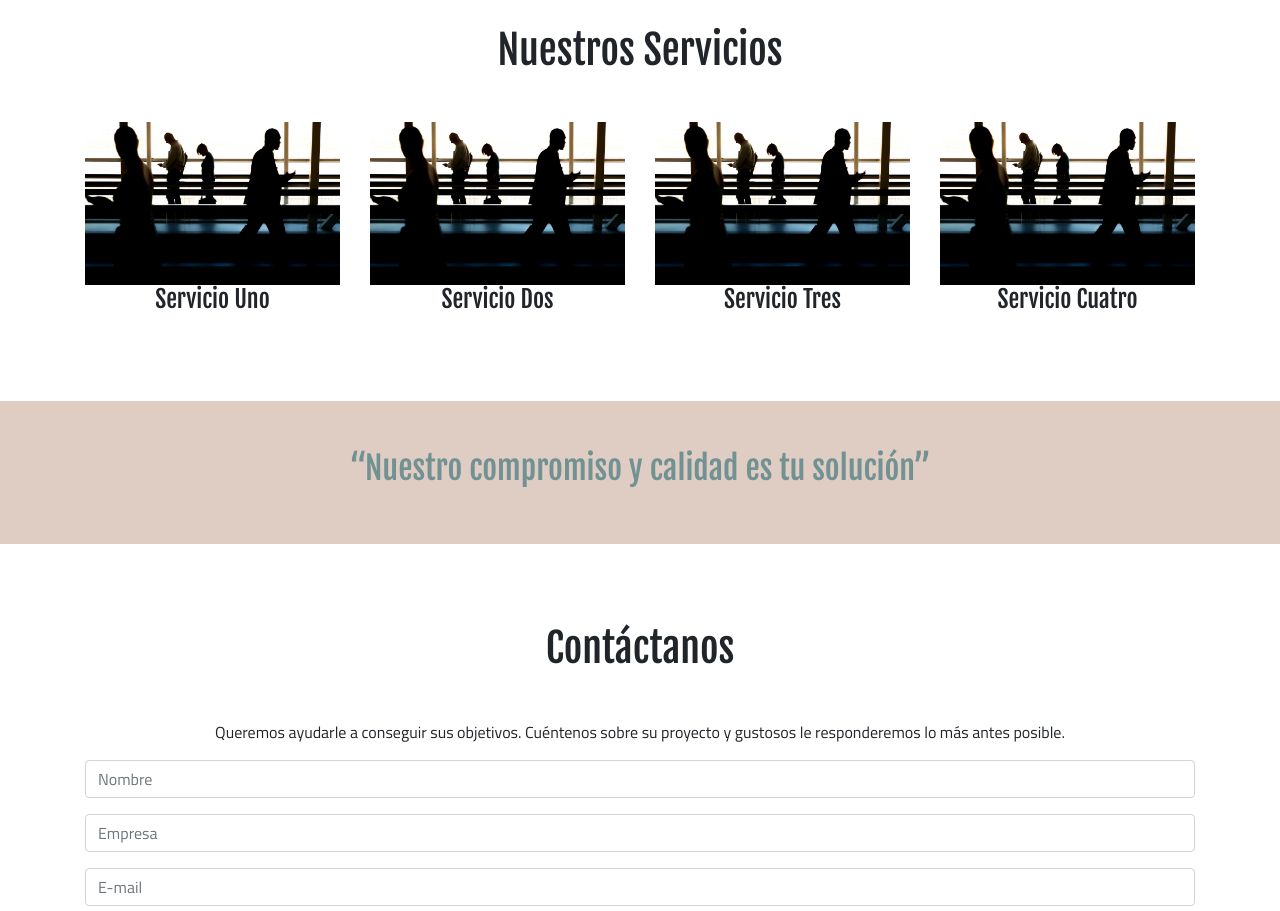
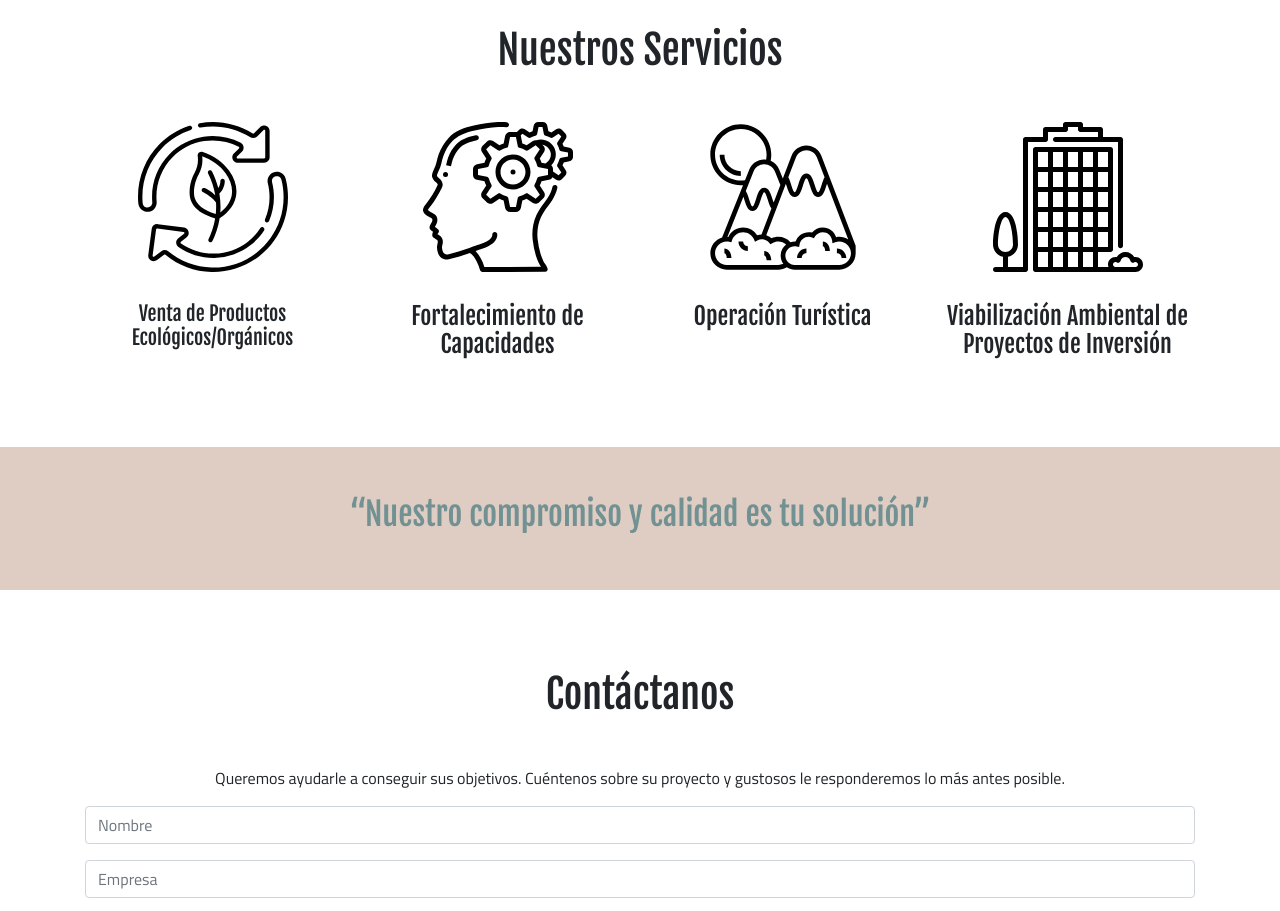
Before and after one commit to tabatilla/sinergiaSite, a website built with webpack: page src/index.html in a window 1280 px wide. Shown: the part 1760-2671 px from the top of the page. Built offline with nearby package versions, Linux system fonts and the light colour scheme.

Commit message:
services

```diff
--- a/src/index.html
+++ b/src/index.html
@@ -73,22 +73,22 @@
   <section class="text-center">
     <h1>Nuestros Servicios</h1>
     <div class="container">
-      <div class="row">
+      <div class="row lista-servicios">
         <div class="col-md-3 col-xs-12">
-          <img src="images/people-2344401_1920.jpg" alt="">
-          <h4>Servicio Uno</h4>
+          <object data="images/renewable-energy.svg" type="image/svg+xml"></object>
+          <h5>Venta de Productos Ecológicos/Orgánicos</h5>
         </div>
         <div class="col-md-3 col-xs-12">
-          <img src="images/people-2344401_1920.jpg" alt="">
-          <h4>Servicio Dos</h4>
+          <object data="images/thinking.svg" type="image/svg+xml"></object>
+          <h4>Fortalecimiento de Capacidades</h4>
         </div>
         <div class="col-md-3 col-xs-12">
-          <img src="images/people-2344401_1920.jpg" alt="">
-          <h4>Servicio Tres</h4>
+          <object data="images/tourism.svg" type="image/svg+xml"></object>
+          <h4>Operación Turística</h4>
         </div>
         <div class="col-md-3 col-xs-12">
-          <img src="images/people-2344401_1920.jpg" alt="">
-          <h4>Servicio Cuatro</h4>
+          <object data="images/town.svg" type="image/svg+xml"></object>
+          <h4>Viabilización Ambiental de Proyectos de Inversión</h4>
         </div>
       </div>
     </div>
--- a/src/styles/styles.scss
+++ b/src/styles/styles.scss
@@ -60,6 +60,13 @@ section {
   margin-right: auto;
   width: 100%;
   height: 100%;
+}
+.lista-servicios object{
+  width:150px;
+  margin-bottom:1.5rem;
+}
+#Capa_1{
+  fill:red;
 }
 
 @media (max-width: $layout-breakpoint-md) {
```
Also changed, not shown: src/images/renewable-energy.svg (added), src/images/thinking.svg (added), src/images/tourism.svg (added), src/images/town.svg (added).
